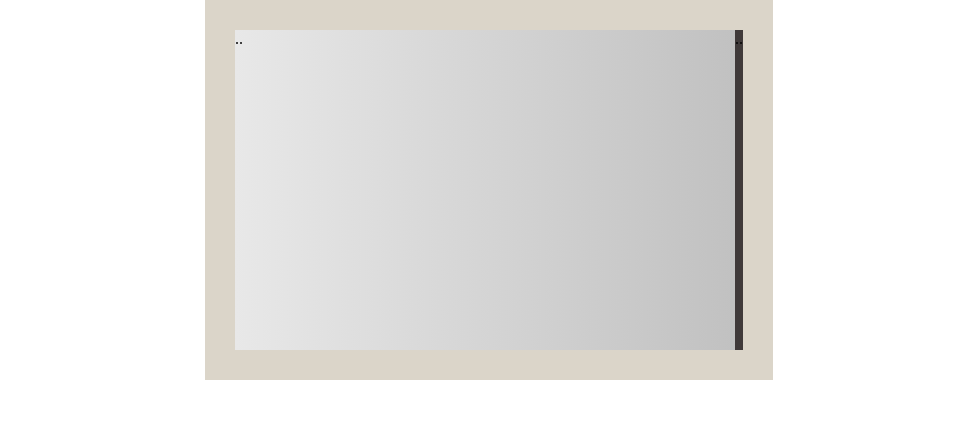
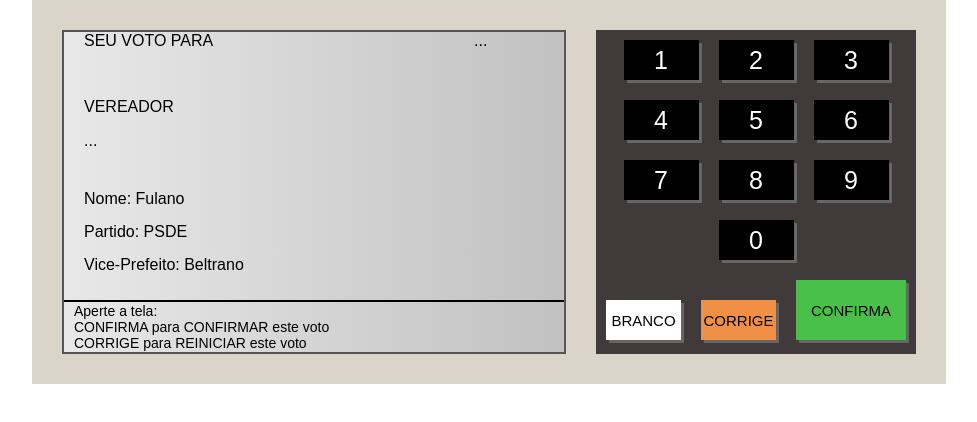
Before and after one commit to ramondveloper/Urna-Eletr-nica, a plain HTML site: page index.html in a window 1280 px wide. Shown: the whole page, without its empty margins (151-1128 px from the left). Drawn offline with Linux system fonts and the light colour scheme.

Commit message:
Segundo commit

```diff
--- a/index.html
+++ b/index.html
@@ -10,10 +10,51 @@
 <body>
     <div class="urna">
         <div class="tela">
-            ..
+            <div class="d-1">
+                <div class="d1-left">
+                    <div class="d1-1-1"><span>SEU VOTO PARA</span></div>
+                    <div class="d1-1-2"><span>VEREADOR</span></div>
+                    <div class="d1-1-3">...</div>
+                    <div class="d1-1-4">
+                        Nome: Fulano <br/>
+                        Partido: PSDE<br/>
+                        Vice-Prefeito: Beltrano
+                    </div>
+                </div>
+                <div class="d1-right">
+                    ...
+                </div>
+            </div>
+            <div class="d-2">
+                Aperte a tela:<br/>
+                CONFIRMA para CONFIRMAR este voto<br/>
+                CORRIGE para REINICIAR este voto
+            </div>
         </div>
         <div class="teclado">
-..
+            <div class="teclado--linha">
+                <div class="teclado--botao">1</div>
+                <div class="teclado--botao">2</div>
+                <div class="teclado--botao">3</div>
+            </div>
+            <div class="teclado--linha">
+                <div class="teclado--botao">4</div>
+                <div class="teclado--botao">5</div>
+                <div class="teclado--botao">6</div>
+            </div>
+            <div class="teclado--linha">
+                <div class="teclado--botao">7</div>
+                <div class="teclado--botao">8</div>
+                <div class="teclado--botao">9</div>
+            </div>
+            <div class="teclado--linha">
+                <div class="teclado--botao">0</div>
+            </div>
+            <div class="teclado--linha">
+                <div class="teclado--botao botao--branco">BRANCO</div>
+                <div class="teclado--botao botao--corrige">CORRIGE</div>
+                <div class="teclado--botao botao--confirma">CONFIRMA</div>
+            </div>
         </div>
     </div>
 </body>
--- a/style.css
+++ b/style.css
@@ -3,6 +3,7 @@ body {
     display: flex;
     justify-content: center;
     align-items: center;
+    font-family: Arial, Helvetica, sans-serif;
 }
 .urna {
 background-color: #dbd5c9;
@@ -13,7 +14,83 @@ display: flex;
 width: 500px;
 height: 320px;
 background: linear-gradient(to right, #E8E8E8, #c1c1c1);
+border: 2px solid #555;
+display: flex;
+flex-direction: column;
 }
 .teclado {
 background-color: #403a3a;
+margin-left: 30px;
 }
+.teclado--linha {
+    display: flex;
+    justify-content: center;
+    align-items: flex-end;
+}
+.teclado--botao {
+    width: 75px;
+    height: 40px;
+    background-color: #000;
+    color: #fff;
+    font-size: 25px;
+    display: flex;
+    justify-content: center;
+    align-items: center;
+    margin: 10px;
+    cursor: pointer;
+    box-shadow: 3px 3px 0px #666;
+}
+.botao--branco, .botao--corrige, .botao--confirma {
+    color: #000;
+    font-size: 15px;
+}
+
+.botao--branco {
+    background-color: #fff;
+}
+.botao--corrige {
+    background-color: #f09046;
+}
+.botao--confirma {
+background-color: #48c049;
+width: 110px;
+height: 60px;
+}
+
+.d-1 {
+    flex: 1;
+    display: flex;
+}
+.d1-left {
+    flex: 1;
+    display: flex;
+    flex-direction: column;
+    padding-left: 20px;
+}
+.d1-1-1 {
+    height: 50px;
+    align-items: center;
+}
+.d1-1-2 {
+    height: 50px;
+    display: flex;
+    align-items: center;
+}
+.d1-1-3 {
+    height: 50px;
+}
+.d1-1-4 {
+    flex: 1;
+    line-height: 33px;
+}
+.d1-right {
+    width: 90px;
+}
+.d-2 {
+    height: 30px;
+    font-size: 14px;
+    border-top: 2px solid #000;
+    padding: 10px;
+    display: flex;
+    align-items: center;
+}
```
